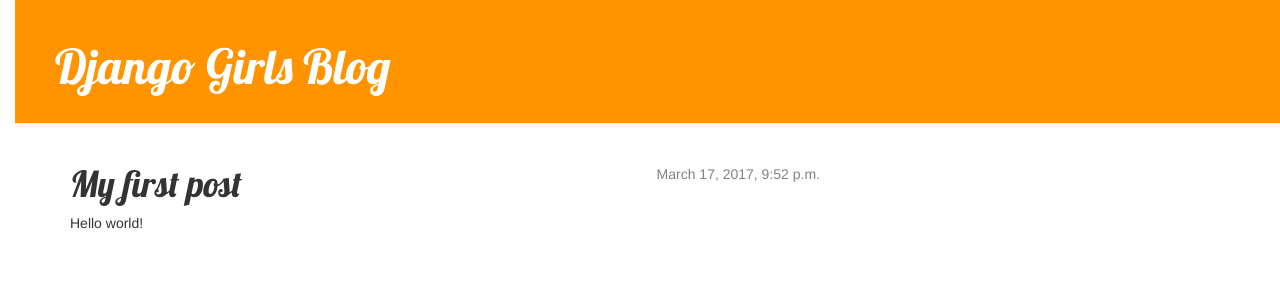
After one commit to ppklad/project_01, a Django app: page /post/1/ in a window 1280 px wide. The commit adds this page. Shown: the top 302 px of the page. Run offline with Django 3.2, Linux system fonts and the light colour scheme; data comes from the database, SQL or seed files in the repository; some libraries are stand-ins or nearby versions.

Commit message:
new commit

```diff
--- /dev/null
+++ b/blog/static/css/blog.css
@@ -0,0 +1,56 @@
+    h1 a {
+        color: #FCA205;
+        font-family: 'Lobster';
+    }
+
+    body {
+        padding-left: 15px;
+    }
+
+    .page-header {
+        background-color: #ff9400;
+        margin-top: 0;
+        padding: 20px 20px 20px 40px;
+    }
+
+    .page-header h1, .page-header h1 a, .page-header h1 a:visited, .page-header h1 a:active {
+        color: #ffffff;
+        font-size: 36pt;
+        text-decoration: none;
+    }
+
+    .content {
+        margin-left: 40px;
+    }
+
+    h1, h2, h3, h4 {
+        font-family: 'Lobster', cursive;
+    }
+
+    .date {
+        float: right;
+        color: #828282;
+    }
+
+    .save {
+        float: right;
+    }
+
+    .post-form textarea, .post-form input {
+        width: 100%;
+    }
+
+    .top-menu, .top-menu:hover, .top-menu:visited {
+        color: #ffffff;
+        float: right;
+        font-size: 26pt;
+        margin-right: 20px;
+    }
+
+    .post {
+        margin-bottom: 70px;
+    }
+
+    .post h1 a, .post h1 a:visited {
+        color: #000000;
+    }
--- /dev/null
+++ b/blog/templates/blog/base.html
@@ -0,0 +1,27 @@
+{% load staticfiles %}
+<!DOCTYPE html>
+<html lang="en">
+<head>
+    <meta charset="UTF-8">
+    <title>My first django website</title>
+    <link rel="stylesheet" href="//maxcdn.bootstrapcdn.com/bootstrap/3.2.0/css/bootstrap.min.css">
+    <link rel="stylesheet" href="//maxcdn.bootstrapcdn.com/bootstrap/3.2.0/css/bootstrap-theme.min.css">
+    <link rel="stylesheet" href="{% static 'css/blog.css' %}">
+    <link href="https://fonts.googleapis.com/css?family=Lobster&subset=latin,cyrillic" rel="stylesheet" type="text/css">
+
+
+</head>
+ <body>
+    <div class="page-header">
+        <h1><a href="/">Django Girls Blog</a></h1>
+        </div>
+        <div class="content container">
+            <div class="row">
+                <div class="col-md-8">
+                {% block content %}
+                {% endblock %}
+                </div>
+            </div>
+        </div>
+    </body>
+</html>
--- /dev/null
+++ b/blog/templates/blog/post_detail.html
@@ -0,0 +1,13 @@
+ {% extends 'blog/base.html' %}
+
+    {% block content %}
+        <div class="post">
+            {% if post.published_date %}
+                <div class="date">
+                    {{ post.published_date }}
+                </div>
+            {% endif %}
+            <h1>{{ post.title }}</h1>
+            <p>{{ post.text|linebreaksbr }}</p>
+        </div>
+    {% endblock %}
--- a/blog/urls.py
+++ b/blog/urls.py
@@ -3,4 +3,5 @@ from . import views
 
 urlpatterns = [
     url(r'^$', views.post_list, name='post_list'),
+    url(r'^post/(?P<pk>[0-9]+)/$', views.post_detail, name='post_detail'),
 ]
--- a/blog/views.py
+++ b/blog/views.py
@@ -1,8 +1,11 @@
-from django.shortcuts import render
+from django.shortcuts import render, get_object_or_404
 from django.utils import timezone
 from .models import Post
 
 
 def post_list(request):
-    posts = Post.objects.filter(published_date__lte=timezone.now()).order_by('published_date')
+    posts = Post.objects.filter(published_date__lte=timezone.now()).order_by('published_date').reverse()
     return render(request, 'blog/post_list.html', {'posts' : posts})
+def post_detail(request, pk):
+    post = get_object_or_404(Post, pk=pk)
+    return render(request, 'blog/post_detail.html', {'post' : post})
--- a/project_01/settings.py
+++ b/project_01/settings.py
@@ -17,7 +17,8 @@ DEBUG = True
 
 ALLOWED_HOSTS = [
     'ppklad.pythonanywhere.com',
-    '127.0.0.1:8000'
+    '127.0.0.1',
+    'localhost'
 ]
 
 
```
Also changed, not shown: blog/templates/blog/post_list.html (+13 -13 lines).
